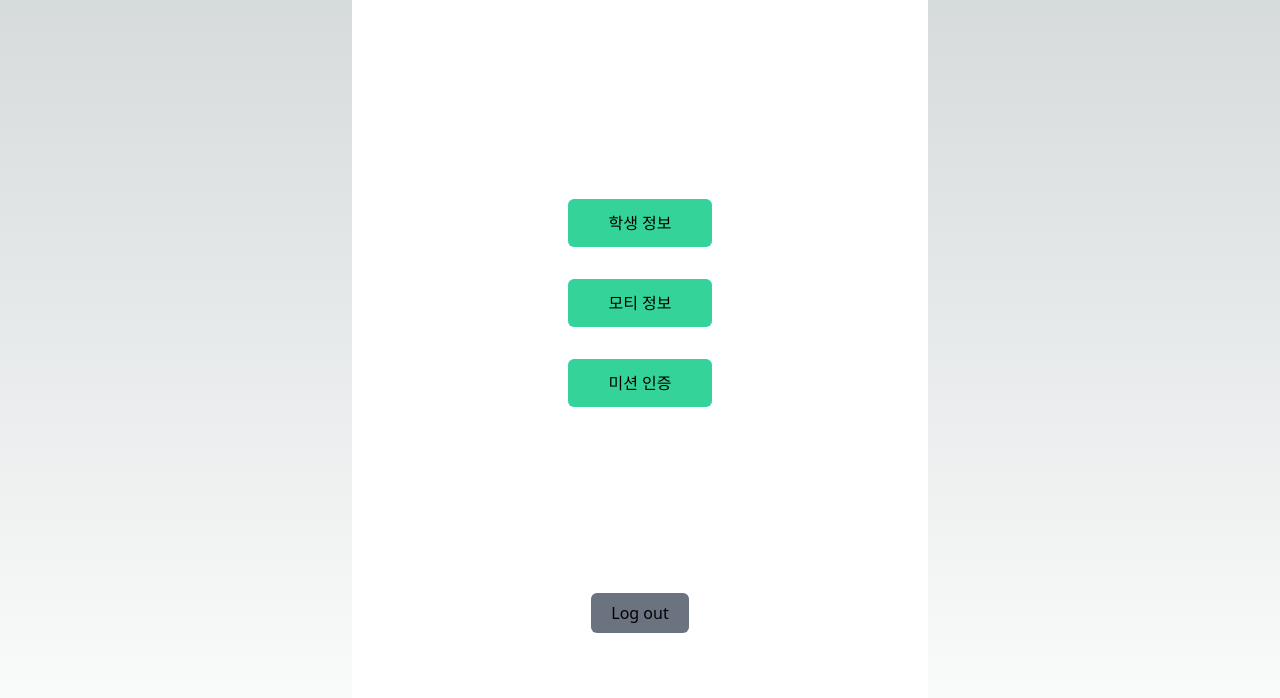
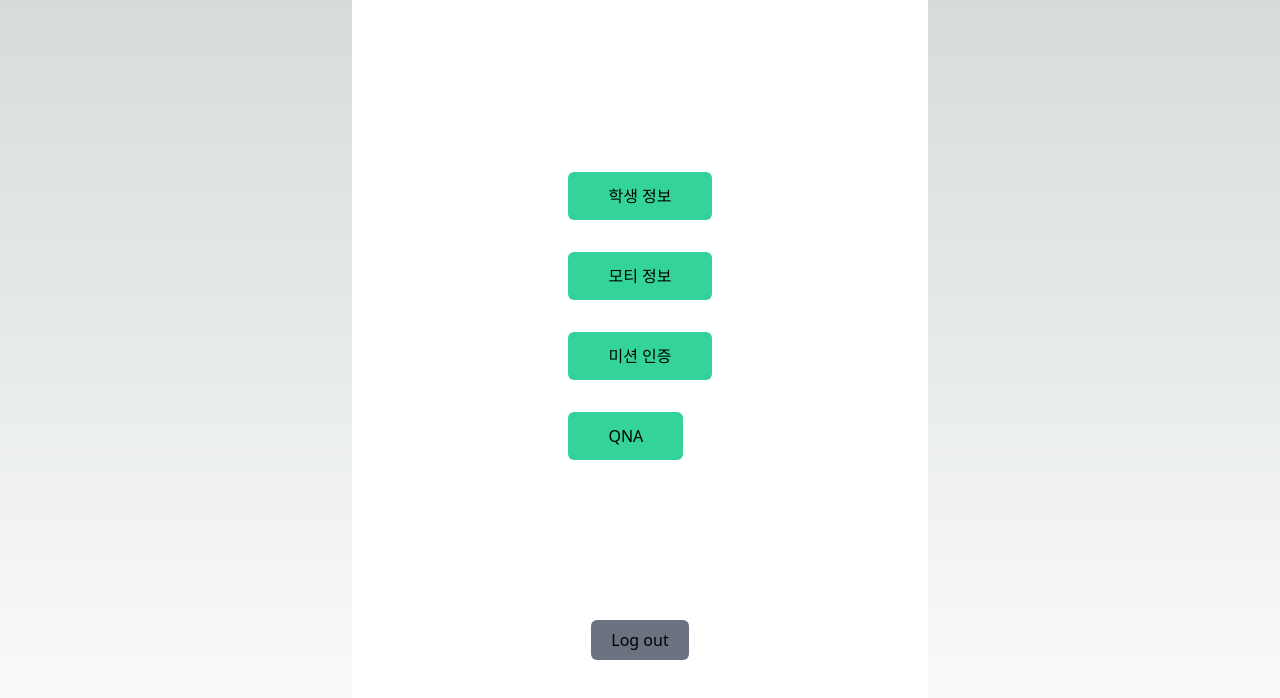
Before and after one commit to Imunury/URENA, a Next.js app: page /home in a window 1280 px wide. Shown: the top 698 px of the page. Built offline with nearby package versions, Linux system fonts and the light colour scheme.

Commit message:
feat : home 화면 qna 버튼 추가

```diff
--- a/src/app/home/page.tsx
+++ b/src/app/home/page.tsx
@@ -19,6 +19,7 @@ const Home: React.FC = () => {
                 <Link href='/student'><button className="bg-emerald-400 mt-8 px-10 py-3 rounded-md"><h1>학생 정보</h1></button></Link>
                 <Link href='/moti'><button className="bg-emerald-400 mt-8 px-10 py-3 rounded-md"><h1>모티 정보</h1></button></Link>
                 <Link href='/mission'><button className="bg-emerald-400 mt-8 px-10 py-3 rounded-md"><h1>미션 인증</h1></button></Link>
+                <Link href='/qna'><button className="bg-emerald-400 mt-8 px-10 py-3 rounded-md"><h1>QNA</h1></button></Link>
             </div>
             <div>
                 <button className="bg-gray-500 mt-5 px-5 py-2 rounded-md" onClick={logout}>Log out</button>
```
